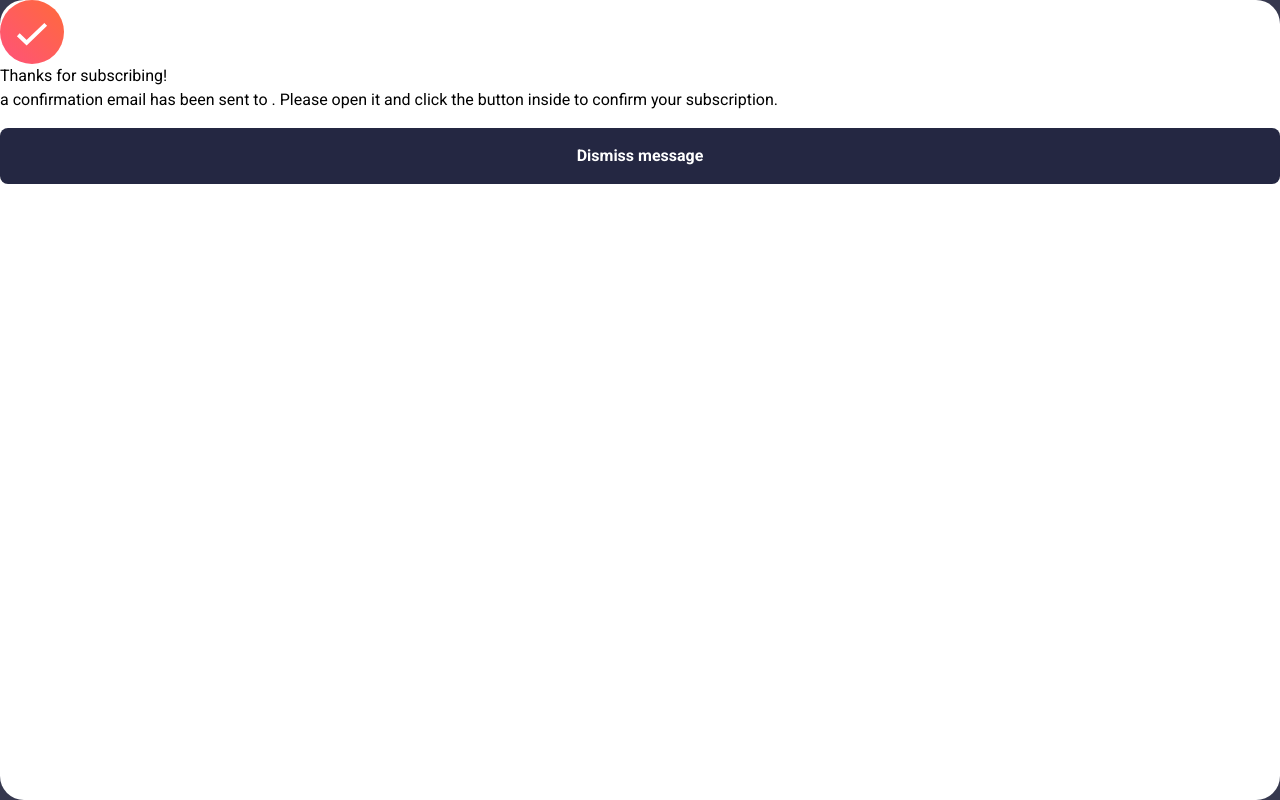
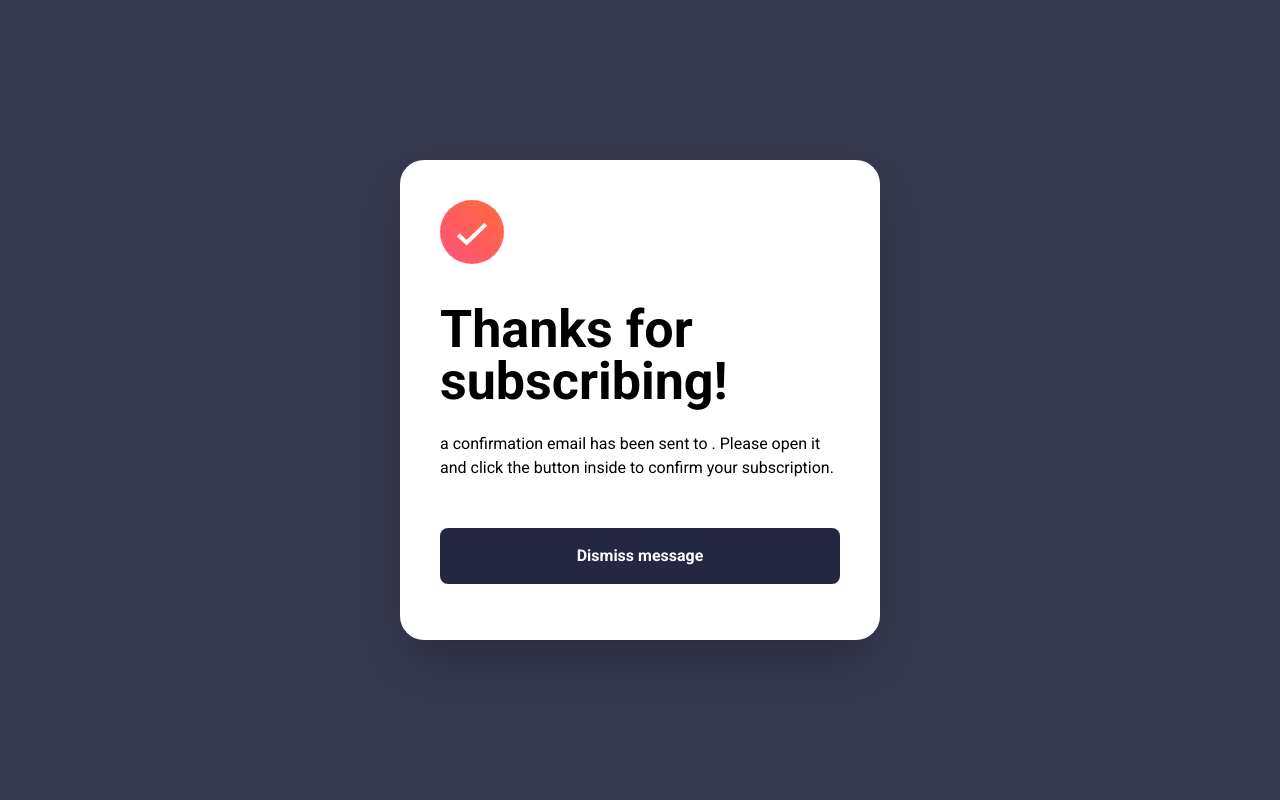
Before and after one commit to GavinITP/news-letter-signup-form, a Next.js app: page /success in a window 1280 px wide. Built offline with nearby package versions, Linux system fonts and the light colour scheme.

Commit message:
add styles to success page

```diff
--- a/app/success/page.tsx
+++ b/app/success/page.tsx
@@ -14,15 +14,21 @@ const Success = () => {
   };
 
   return (
-    <main className="absolute top-1/2 left-1/2 translate-x-[-50%] translate-y-[-50%] w-full shadow-2xl">
-      <article className="bg-white sm:rounded-2xl md:rounded-3xl min-h-screen">
-        <img src="icon-success.svg" />
+    <main className="absolute top-1/2 left-1/2 translate-x-[-50%] translate-y-[-50%]">
+      <article className="bg-white sm:rounded-2xl md:rounded-3xl min-h-screen sm:min-h-min sm:h-[480px] sm:w-[480px] shadow-2xl px-6 sm:p-10">
+        <div className="min-h-screen sm:min-h-full flex flex-col justify-around sm:justify-between">
+          <div>
+            <img className="mb-10" src="icon-success.svg" />
 
-        <h1>Thanks for subscribing!</h1>
+            <h1 className="text-4xl font-bold mb-6 sm:text-[3.25rem] leading-none">
+              Thanks for subscribing!
+            </h1>
             <p>
-          a confirmation email has been sent to {email}. Please open it and
+              a confirmation email has been sent to{" "}
+              <span className="font-bold">{email}</span>. Please open it and
               click the button inside to confirm your subscription.
             </p>
+          </div>
 
           <button
             onClick={navigateToHomePage}
@@ -31,6 +37,7 @@ const Success = () => {
           >
             Dismiss message
           </button>
+        </div>
       </article>
     </main>
   );
```
Lines whose indentation alone changed are shown as unchanged.
